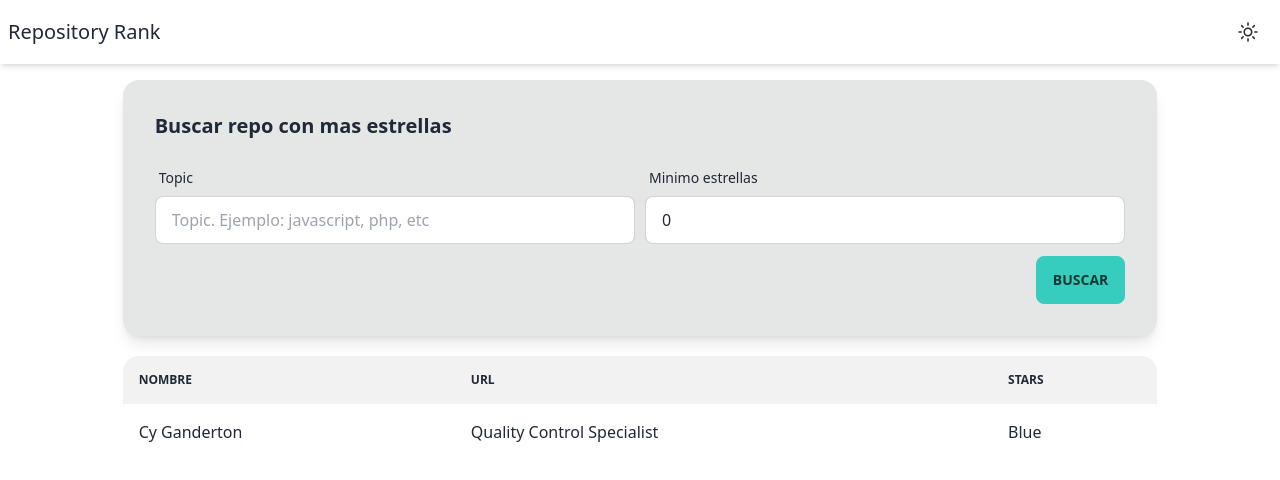
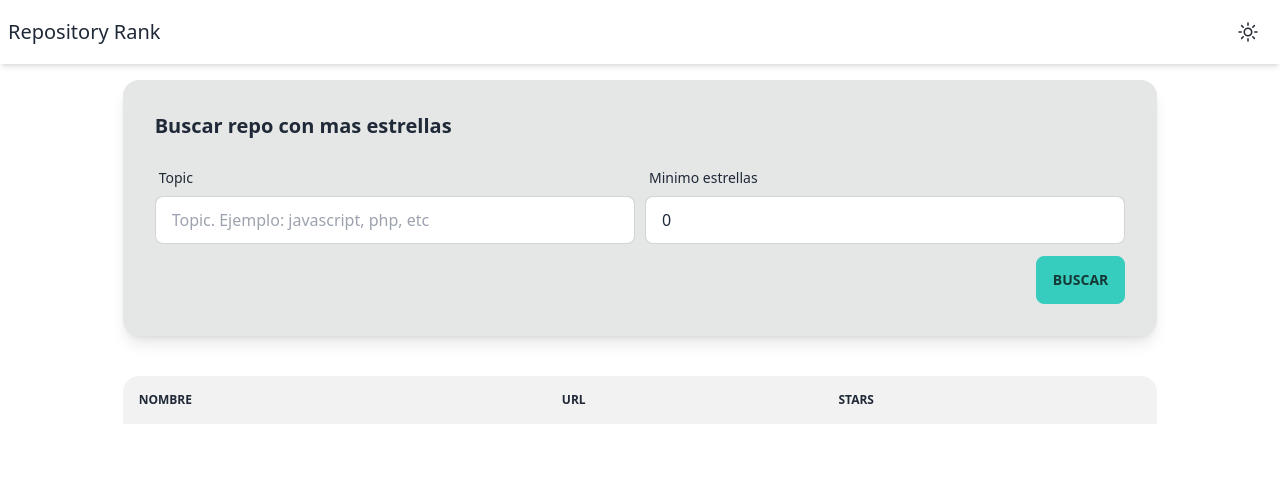
Before and after one commit to pocho50/Repo-stats, a Vue app: page / in a window 1280 px wide. Shown: the top 480 px of the page. Built offline with nearby package versions, Linux system fonts and the light colour scheme.

Commit message:
feat: make request

```diff
--- a/src/App.vue
+++ b/src/App.vue
@@ -2,17 +2,36 @@
 import TheNavBar from '@/components/TheNavbar.vue'
 import SearchForm from '@/components/SearchForm.vue';
 import ReposResult from '@/components/RepoResults.vue'
+import type Search from "@/types/Search";
+import useMakeRequest from "@/composables/useMakeRequest"
 import { ref } from 'vue';
 
 const loading = ref(false)
+
+const { repos, fetchByTopic } = useMakeRequest()
+
+const handleSearch = async (newSearch: Search) => {
+
+  loading.value = true
+
+  try {
+    await fetchByTopic(newSearch)
+    console.log(repos)
+  } catch (e) {
+    console.log(e)
+  } finally {
+    loading.value = false
+  }
+
+}
+
 </script>
 
 <template>
   <TheNavBar />
   <div class="container mx-auto w-5/6  p-4">
-    <SearchForm :loading="loading" />
-    <ReposResult />
-
+    <SearchForm :loading="loading" @@search="handleSearch" />
+    <ReposResult :repos="repos" class="pt-10" />
   </div>
 
 </template>
--- a/src/components/RepoResults.vue
+++ b/src/components/RepoResults.vue
@@ -1,12 +1,13 @@
 <script setup lang="ts">
-// const props = defineProps<{
-//     modelValue?: boolean,
-// }>()
+import type Repo from '@/types/Repo';
+const props = defineProps<{
+    repos: Repo[],
+}>()
 
 </script>
 
 <template>
-    <div class="overflow-x-auto mt-5">
+    <div class="overflow-x-auto">
         <table class="table table-zebra w-full">
             <!-- head -->
             <thead>
@@ -17,10 +18,10 @@
                 </tr>
             </thead>
             <tbody>
-                <tr>
-                    <td>Cy Ganderton</td>
-                    <td>Quality Control Specialist</td>
-                    <td>Blue</td>
+                <tr v-for="repo in repos" :key="repo.id">
+                    <td>{{ repo.name }}</td>
+                    <td>{{ repo.url }}</td>
+                    <td>{{ repo.stars }}</td>
                 </tr>
             </tbody>
         </table>
--- /dev/null
+++ b/src/composables/useMakeRequest.ts
@@ -0,0 +1,32 @@
+import { ref } from "vue";
+import type Search from "@/types/Search";
+import type Repo from "@/types/Repo";
+
+export default function useResource() {
+  const repos = ref<Repo[] | []>([]);
+  const baseURL = "https://api.github.com/search/repositories";
+  const fetchByTopic = async (search: Search) => {
+    const topic = encodeURIComponent(search.topic);
+    const stars = parseInt(search.stars);
+    const q = `?q=topic:${topic}&sort=stars&order=desc&per_page=10`;
+    const response = await fetch(baseURL + q);
+    const data = await response.json();
+    repos.value = getRepos(data.items);
+  };
+
+  const getRepos: Repo[] = (items) => {
+    return items.map((item) => {
+      return {
+        id: item.id,
+        name: item.name,
+        url: item.html_url,
+        stars: item.stargazers_count,
+      };
+    });
+  };
+
+  return {
+    repos,
+    fetchByTopic,
+  };
+}
```
